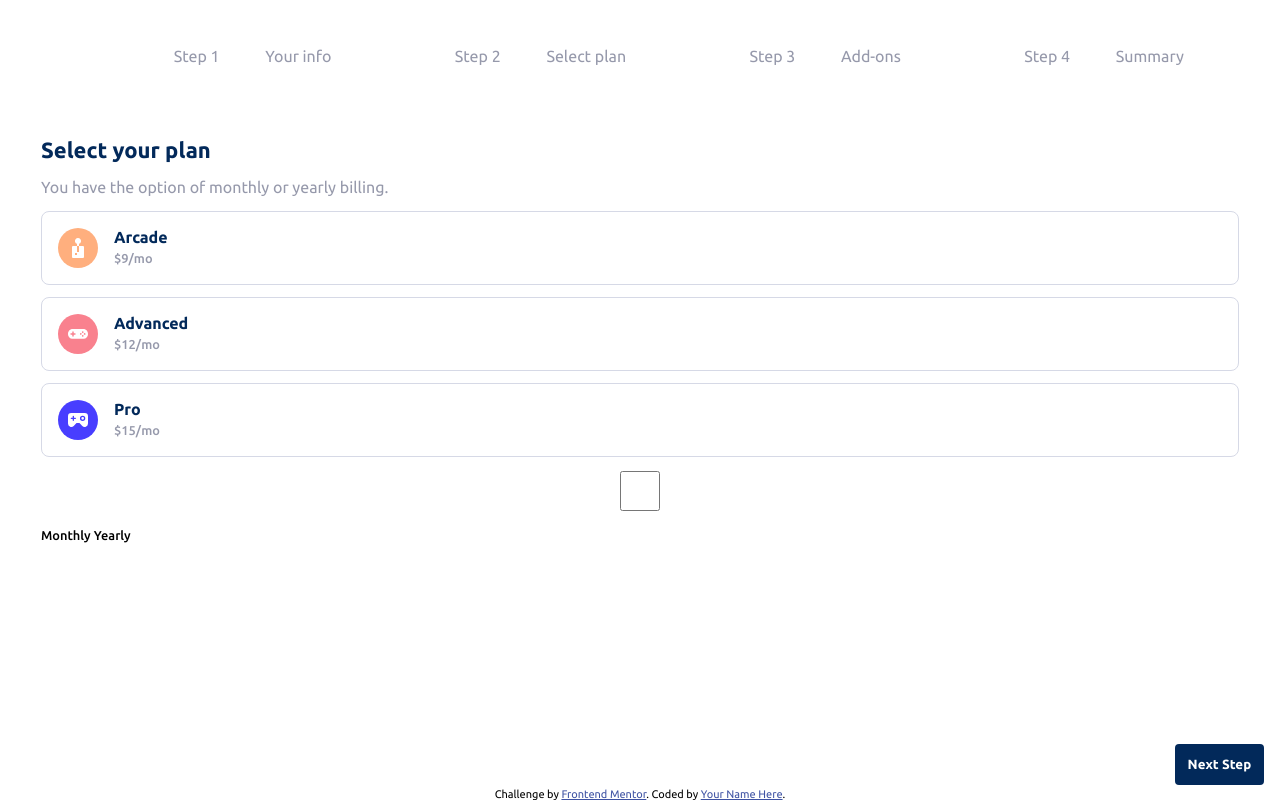
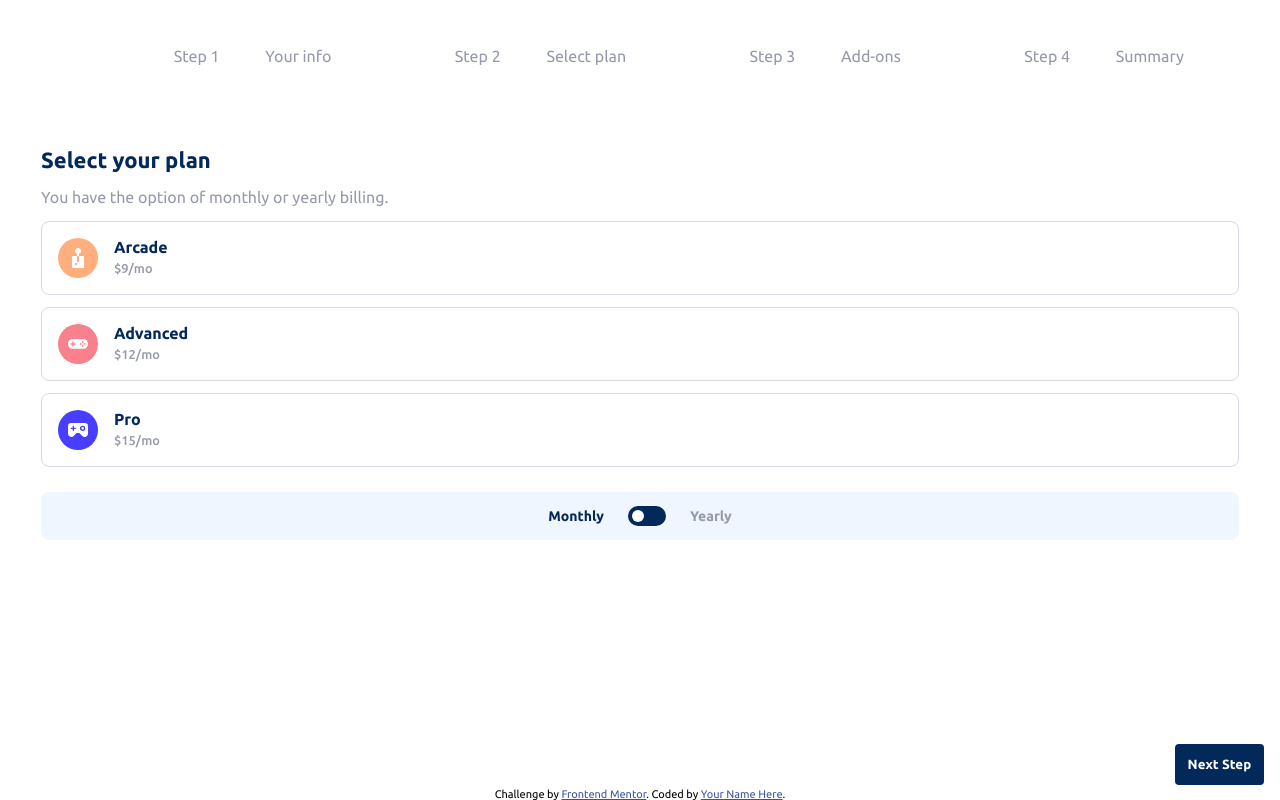
Before and after one commit to Bloopfish/multi-step-form-main, a plain HTML site: page index.html in a window 1280 px wide. Drawn offline with Linux system fonts and the light colour scheme; a script that the page names is missing.

Commit message:
Toggle switch

```diff
--- a/index.html
+++ b/index.html
@@ -90,11 +90,16 @@
       <span class="blue-text">2 months free</span>
     </div> -->
 
-    <input type="checkbox" id="switch">
-    <label for="switch">
-      Monthly
-      Yearly
-    </label>
+    <div class="switch-box">
+      <span class="left-text">Monthly</span>
+
+      <input type="checkbox" id="example"/>
+      <label for="example" class="toggle">
+        <div class="slider"></div>
+      </label>
+
+      <span class="right-text">Yearly</span>
+    </div>
   </div>
   <div class="step-three card">
     Pick add-ons
--- a/style.css
+++ b/style.css
@@ -23,8 +23,8 @@
     --strawberryred: hsl(354, 84%, 57%);
     --coolgray: hsl(231, 11%, 63%);
     --lightgray: hsl(229, 24%, 87%);
-    --magnolia: hsl(217, 100%, 97%);
-    --alabaster: hsl(231, 100%, 99%);
+    --magnolia: hsl(216, 100%, 97%);
+    --alabaster: hsl(228, 100%, 99%);
 }
 
 * {
@@ -87,6 +87,7 @@ body {
 h1 {
     color: var(--marineblue);
     font-size: 1.375rem;
+    margin-top: 0.65rem;
     margin-bottom: 0.8rem;
 }
 
@@ -142,6 +143,65 @@ input {
     font-weight: 500;
 }
 
+.switch-box {
+    display: flex;
+    background-color: var(--magnolia);
+    border-radius: 8px;
+    margin-top: 25px;
+    align-items: center;
+    justify-content: center;
+}
+
+.switch-box .left-text {
+    font-size: 0.875rem;
+    font-weight: bold;
+    color: var(--marineblue);
+}
+
+.switch-box .right-text {
+    font-size: 0.875rem;
+    font-weight: bold;
+    color: var(--coolgray);
+}
+
+.toggle {
+    background-color: var(--marineblue);
+    margin-block: 14px;
+    margin-inline: 24px;
+    width: 38px;
+    height: 20px;
+    border-radius: 10px;
+    display: flex;
+    flex-direction: column;
+}
+
+.toggle-active {
+    background-color: blue;
+    width: 60px;
+    height: 32px;
+    border-radius: 16px;
+    display: flex;
+    flex-direction: column;
+    align-items: flex-end;
+}
+
+input {
+    display: none;
+}
+
+.slider {
+    height: 12px;
+    width: 12px;
+    background-color: white;
+    border-radius: 6px;
+    margin: 4px;
+    transition: transform 0.2s;
+}
+
+input:checked + .toggle > .slider {
+    transform: translateX(18px);
+}
+
 .bottombar {
     position: fixed;
     width: 100%;
```
